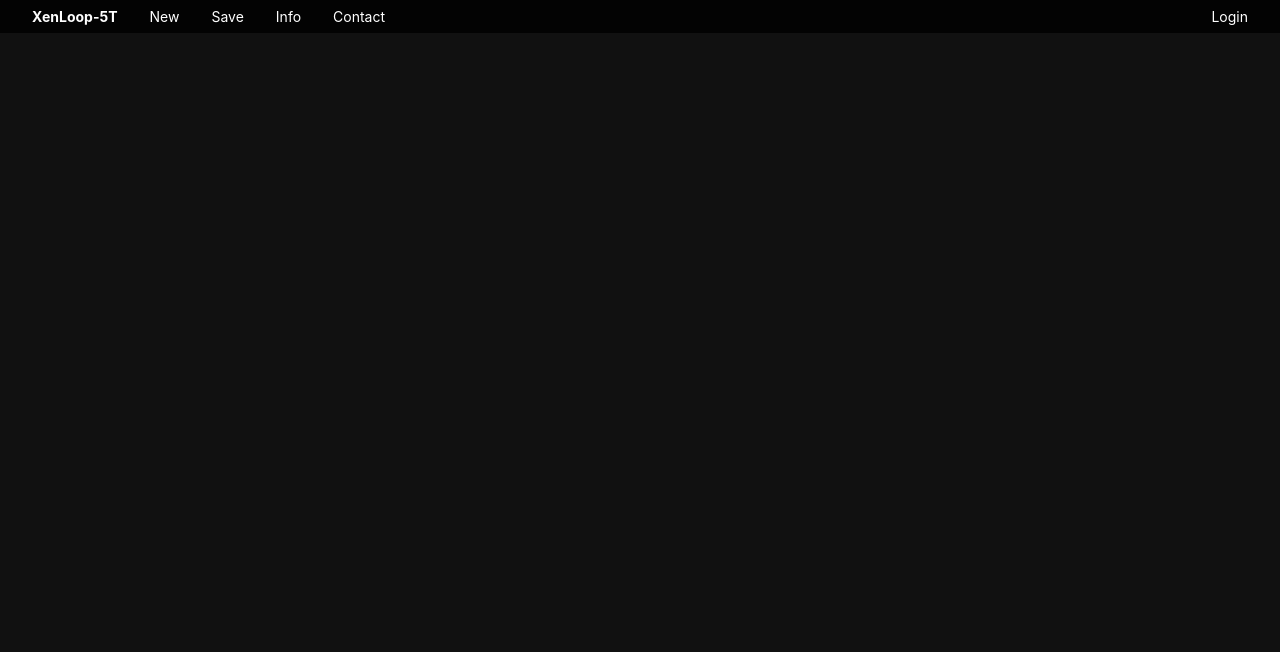
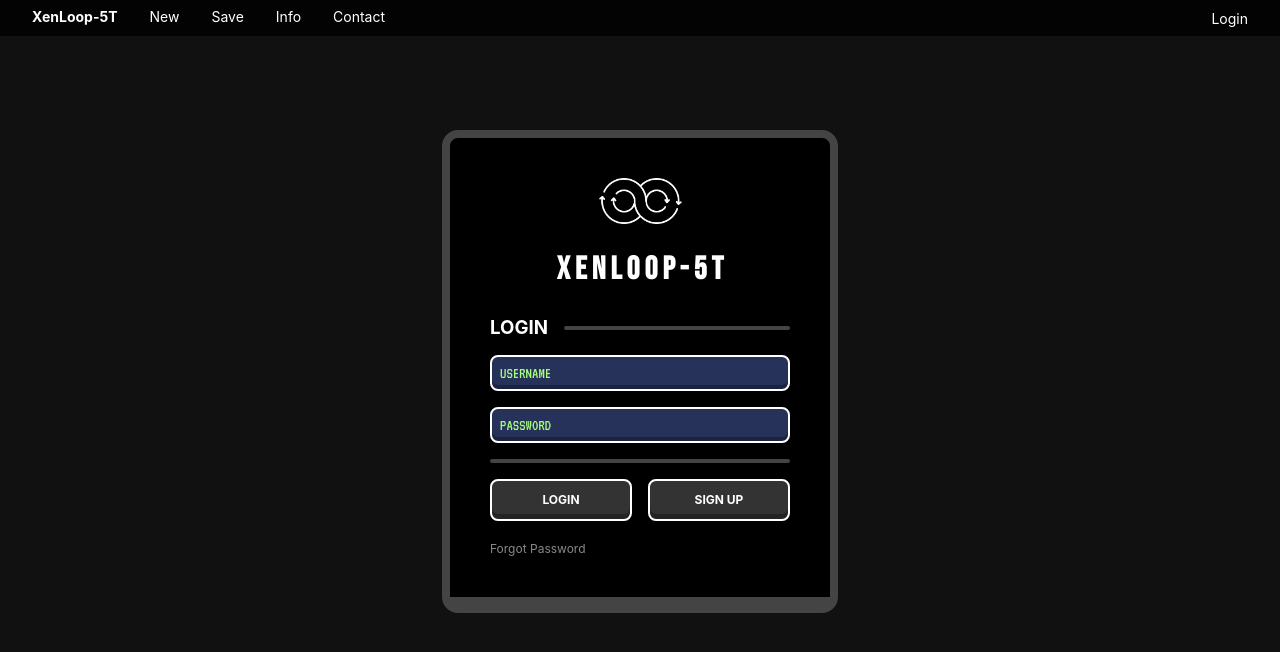
Before and after one commit to angeloxenakis/XenLoop-5T, a React (Create React App) app in the folder frontend/: page /login in a window 1280 px wide. Shown: the top 652 px of the page. Built offline with nearby package versions, Linux system fonts and the light colour scheme.

Commit message:
placeholder login and link correction

```diff
--- a/frontend/src/App.css
+++ b/frontend/src/App.css
@@ -46,6 +46,11 @@ body {
   width: 96%;
   margin: auto;
   padding-top: 56px;
+}
+
+.login-btns {
+  display: flex;
+  margin-bottom: 16px;
 }
 
 .main-panel {
@@ -329,6 +334,33 @@ h3 {
   margin: 8px;
 }
 
+.login-title {
+  display:flex;
+  flex-direction: column;
+  justify-content: center;
+  align-items: center;
+}
+
+.login-title h2 {
+  font-size: 32px;
+  font-family: 'Bebas Neue', cursive;
+}
+
+.login-container {
+  color: white;
+  padding-top:130px;
+}
+
+.login-panel {
+  width: 300px;
+  background-color: black;
+  padding: 40px;
+  border: 8px solid #444444;
+  border-bottom: 16px solid #444444;
+  border-radius: 16px;
+  margin: auto;
+}
+
 .track-header p {
   margin: 0px;
 }
@@ -338,6 +370,31 @@ h3 {
 }
 
 .track-title {
+  color: rgb(165, 255, 123);
+  padding: 8px;
+  font-family: 'VT323', monospace;
+  background-color: #27325B;
+  border: 2px solid white;
+  border-radius: 8px;
+  box-shadow: inset 0 -4px 0 rgba(0, 0, 0, 0.3);
+  text-transform: uppercase;
+  outline: none;
+}
+
+.login-user {
+  color: rgb(165, 255, 123);
+  padding: 8px;
+  font-family: 'VT323', monospace;
+  background-color: #27325B;
+  border: 2px solid white;
+  border-radius: 8px;
+  box-shadow: inset 0 -4px 0 rgba(0, 0, 0, 0.3);
+  text-transform: uppercase;
+  outline: none;
+  margin-bottom: 16px;
+}
+
+.login-password {
   color: rgb(165, 255, 123);
   padding: 8px;
   font-family: 'VT323', monospace;
@@ -389,6 +446,56 @@ h4 {
   border: 2px solid white;
   border-radius: 8px;
   box-shadow: inset 0 -5px 0 rgba(0, 0, 0, 0.3)
+}
+
+.login-btn {
+  display: flex;
+  justify-content: center;
+  align-items: center;
+  margin-right: 8px;
+  height: 38px;
+  width: 50%;
+  background-color: #333333;
+  border: 2px solid white;
+  border-radius: 8px;
+  box-shadow: inset 0 -5px 0 rgba(0, 0, 0, 0.3);
+  font-weight: bold;
+  font-size: 12px;
+}
+
+.login-btn a {
+
+  font-weight: bold;
+  text-decoration: none;
+  color: white;
+  font-size: 12px;
+}
+
+.login-panel hr {
+  margin-top: 16px;
+  margin-bottom: 16px;
+}
+
+.forgot-pass a {
+  text-align:center;
+  text-decoration: none;
+  color: #888888;
+  font-size: 12px;
+}
+
+.signup-btn {
+  display: flex;
+  justify-content: center;
+  align-items: center;
+  margin-left: 8px;
+  height: 38px;
+  width: 50%;
+  background-color: #333333;
+  border: 2px solid white;
+  border-radius: 8px;
+  box-shadow: inset 0 -5px 0 rgba(0, 0, 0, 0.3);
+  font-weight: bold;
+  font-size: 12px;
 }
 
 .small-btn-green {
--- a/frontend/src/App.js
+++ b/frontend/src/App.js
@@ -5,7 +5,7 @@ import './App.css';
 import { XenLoop5T } from './components/xenLoop5T'
 import { About } from './components/about'
 import { Header } from './components/header'
-// import { Login } from './components/login'
+import { Login } from './components/login'
 
 function App() {
   return (
@@ -14,6 +14,7 @@ function App() {
       <BrowserRouter>
         <Route exact path="/" component={XenLoop5T}/>
         <Route path="/about" component={About}/>
+        <Route path="/login" component={Login}/>
       </BrowserRouter>
     </div>
   );
--- a/frontend/src/components/header.js
+++ b/frontend/src/components/header.js
@@ -5,13 +5,13 @@ export function Header() {
         <div className="header">
             <div className="nav">
                 <a href="/"><strong>XenLoop-5T</strong></a>
-                <p>New</p>
+                <a href="/">New</a>
                 <p>Save</p>
                 <a href="/about">Info</a>
                 <p>Contact</p>
             </div>
             <div className="login">
-                <p>Login</p>
+                <a href="/login">Login</a>
             </div>
         </div>
     )
--- /dev/null
+++ b/frontend/src/components/login.js
@@ -0,0 +1,30 @@
+import React from 'react'
+export function Login() {
+    return (
+        <div className="login-container">
+            <div className="login-panel">
+                <div className="login-title">
+                    <img className="login-logo" width="30%" margin="auto" src={require('../assets/xenloop-logo.png')}/>
+                    <h2>X E N L O O P - 5 T</h2>
+                </div>
+                <div className="track-header">
+                    <div className="track-number"><h3>LOGIN</h3></div>
+                    <div className="login-user" contenteditable="true">
+                        <p>Username</p>
+                    </div>
+                    <div className="login-user" contenteditable="true">
+                        <p>Password</p>
+                    </div>
+                </div>
+                <hr></hr>
+                <div className="login-btns">
+                    <div className="login-btn"><a href="/" className="login-link">LOGIN</a></div>
+                    <div className="signup-btn">SIGN UP</div>
+                </div>
+                <div className="forgot-pass">
+                    <a href="#">Forgot Password</a>
+                </div>
+            </div>
+        </div>
+    )
+}
```
